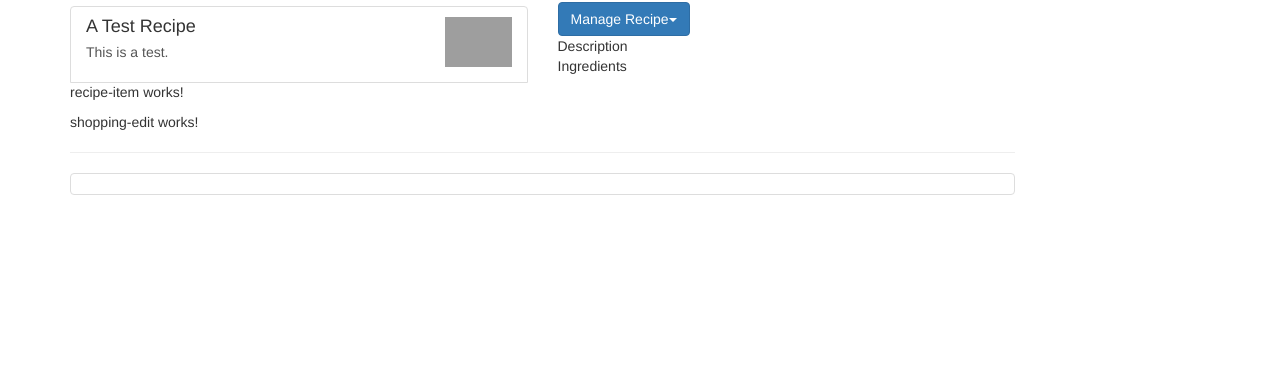
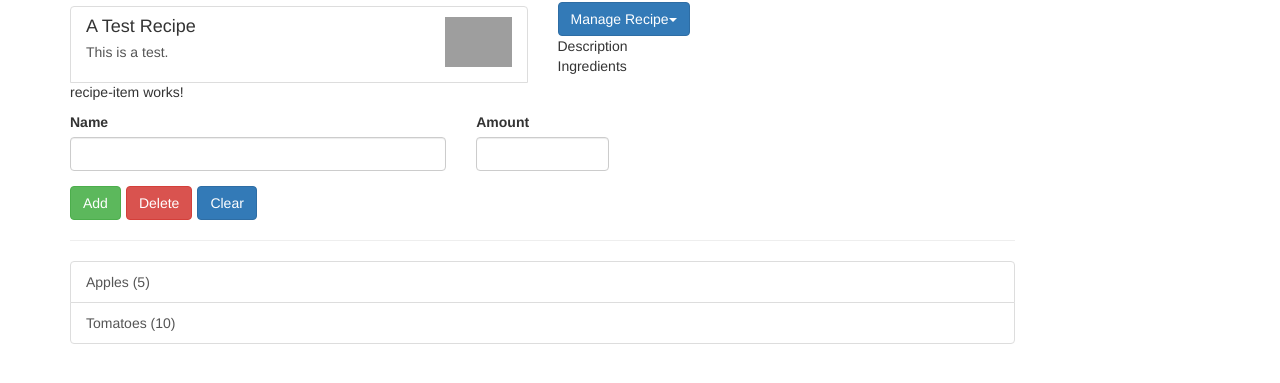
Before and after one commit to AHFotis/DropAndShop, an Angular app: page / in a window 1280 px wide. Shown: the part 141-524 px from the top of the page. Built offline with nearby package versions, Linux system fonts and the light colour scheme; grey boxes are pictures that could not be loaded.

Commit message:
Shopping List Skeleton

```diff
--- /dev/null
+++ b/src/app/shared/ingredient.model.ts
@@ -0,0 +1,5 @@
+export class Ingredient {
+
+    constructor(public name: string, public amount: number) {}
+
+}
--- a/src/app/shopping-list/shopping-edit/shopping-edit.component.html
+++ b/src/app/shopping-list/shopping-edit/shopping-edit.component.html
@@ -1 +1,23 @@
-<p>shopping-edit works!</p>
+<div class="row">
+    <div class="col-xs-12">
+        <form>
+            <div class="row">
+                <div class="col-sm-5 form-group">
+                    <label for="name">Name</label>
+                    <input type="text" id="name" class="form-control">
+                </div>
+                <div class="col-sm-2 form-group">
+                    <label for="amount">Amount</label>
+                    <input type="number" id="amount" class="form-control">
+                </div>
+            </div>
+            <div class="row">
+                <div class="col-xs-12">
+                    <button class="btn btn-success" type="submit" style="margin-right: 5px">Add</button>
+                    <button class="btn btn-danger" type="button" style="margin-right: 5px">Delete</button>
+                    <button class="btn btn-primary" type="button" style="margin-right: 5px">Clear</button>
+                </div>
+            </div>
+        </form>
+    </div>
+</div>
--- a/src/app/shopping-list/shopping-list.component.html
+++ b/src/app/shopping-list/shopping-list.component.html
@@ -3,7 +3,8 @@
         <app-shopping-edit></app-shopping-edit>
         <hr>
         <ul class="list-group">
-            <a class="list-group-item" style="cursor: pointer;">
+            <a class="list-group-item" style="cursor: pointer;" *ngFor="let ingredient of ingredients">
+                {{ ingredient.name }} ({{ ingredient.amount }})
             </a>
         </ul>
     </div>
--- a/src/app/shopping-list/shopping-list.component.ts
+++ b/src/app/shopping-list/shopping-list.component.ts
@@ -1,4 +1,6 @@
 import { Component, OnInit } from '@angular/core';
+
+import { Ingredient } from '../shared/ingredient.model';
 
 @Component({
   selector: 'app-shopping-list',
@@ -6,7 +8,10 @@ import { Component, OnInit } from '@angular/core';
   styleUrls: ['./shopping-list.component.css']
 })
 export class ShoppingListComponent implements OnInit {
-ingredients = [];
+ingredients: Ingredient[] = [
+  new Ingredient('Apples', 5),
+  new Ingredient('Tomatoes', 10)
+];
 
   constructor() { }
 
```
